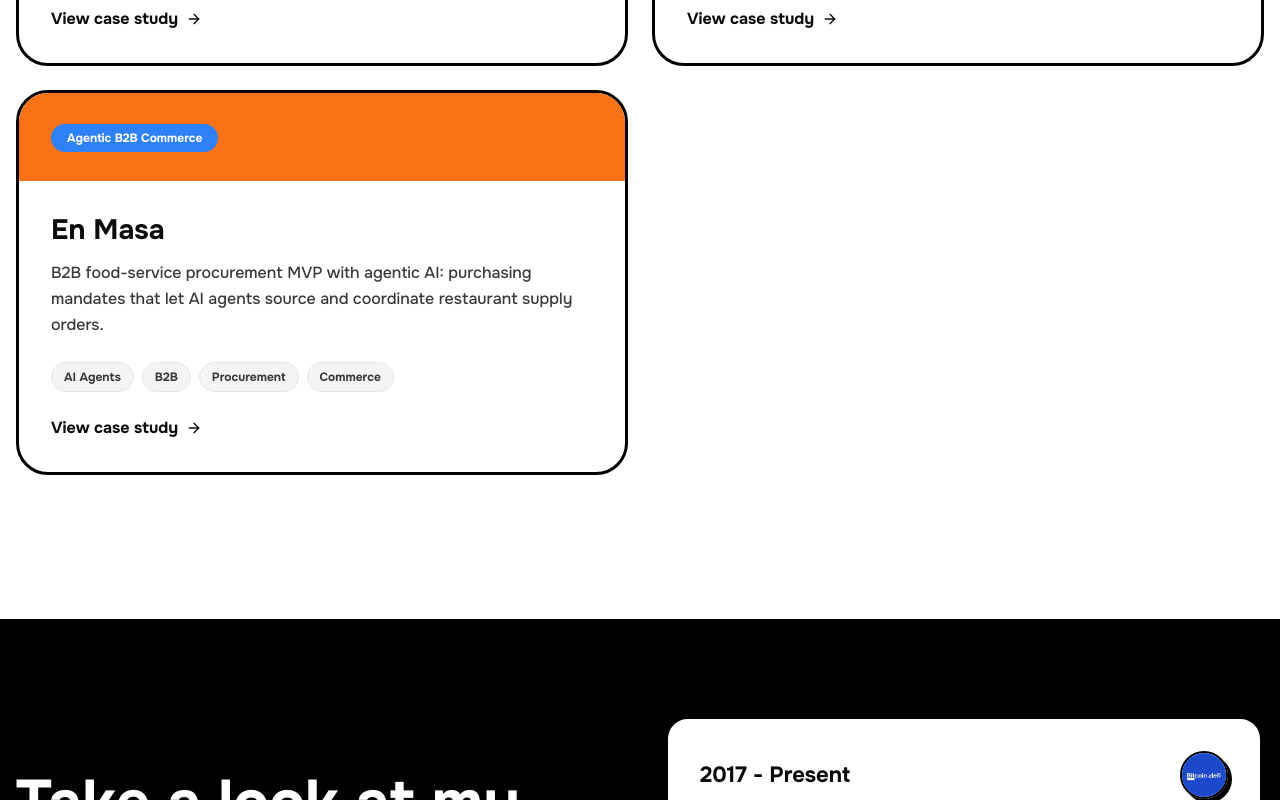
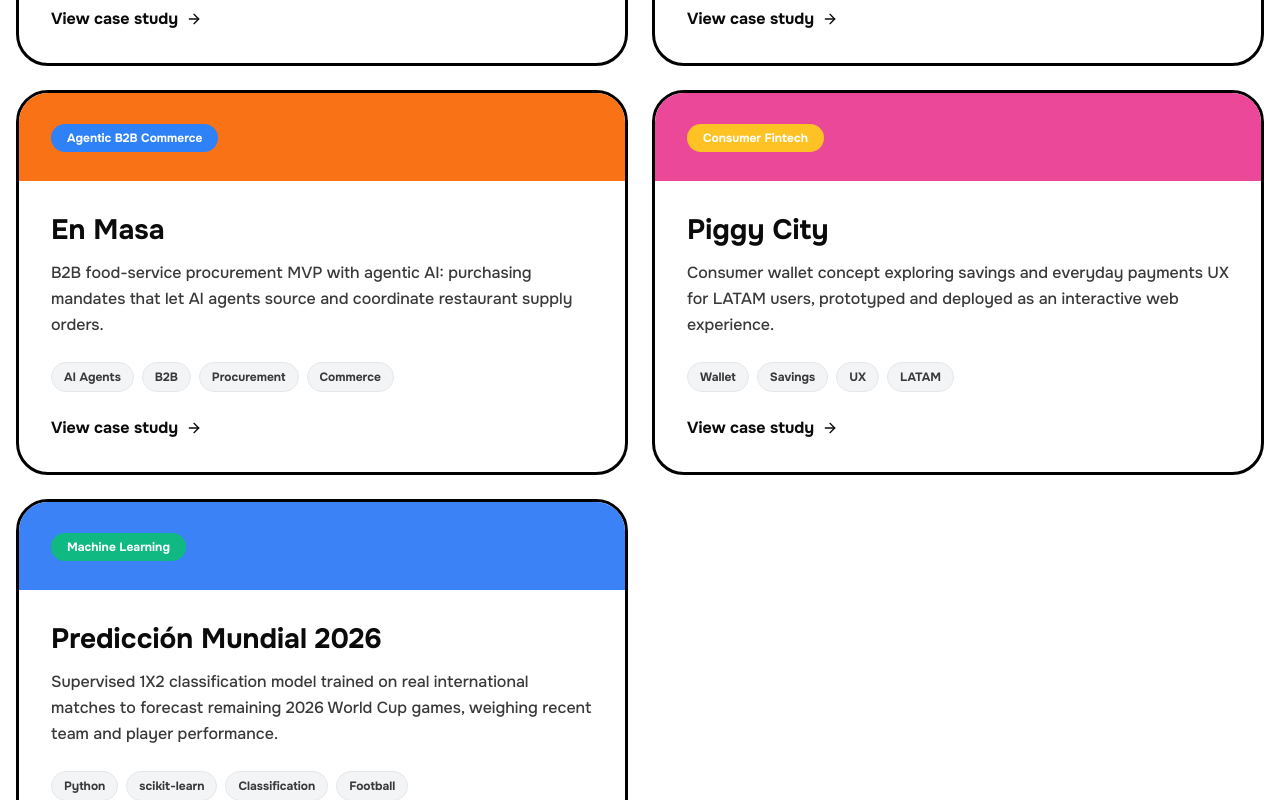
Before and after one commit to leocagli/portfolio-leocagli, a Next.js app: page / in a window 1280 px wide. Shown: the part 7500-8300 px from the top of the page. Built offline with nearby package versions, Linux system fonts and the light colour scheme.

Commit message:
Add Piggy City and Prediccion Mundial 2026 ML cards (EN/ES)

```diff
--- a/components/portfolio-section.tsx
+++ b/components/portfolio-section.tsx
@@ -20,6 +20,8 @@
   { title: "Human vs Bots", bgColor: "bg-[#EF4444]", tagColor: "bg-[#FFC224]", link: "https://github.com/Bitcoindefi/Human-vs-bots" },
   { title: "Agente Smith", bgColor: "bg-[#0B3D2E]", tagColor: "bg-[#22C55E]", link: "https://github.com/Bitcoindefi/agente-smith" },
   { title: "En Masa", bgColor: "bg-[#F97316]", tagColor: "bg-[#2F81F7]", link: "https://github.com/leocagli/en-masa-hackathon" },
+  { title: "Piggy City", bgColor: "bg-[#EC4899]", tagColor: "bg-[#FFC224]", link: "https://v0-piggy-city.vercel.app" },
+  { title: "Predicción Mundial 2026", bgColor: "bg-[#3B82F6]", tagColor: "bg-[#10B981]", link: "https://github.com/Bitcoindefi/prediccion-mundial-2026-ml" },
 ]
 
 const content = {
@@ -103,6 +105,16 @@
         description: "B2B food-service procurement MVP with agentic AI: purchasing mandates that let AI agents source and coordinate restaurant supply orders.",
         tags: ["AI Agents", "B2B", "Procurement", "Commerce"],
       },
+      {
+        category: "Consumer Fintech",
+        description: "Consumer wallet concept exploring savings and everyday payments UX for LATAM users, prototyped and deployed as an interactive web experience.",
+        tags: ["Wallet", "Savings", "UX", "LATAM"],
+      },
+      {
+        category: "Machine Learning",
+        description: "Supervised 1X2 classification model trained on real international matches to forecast remaining 2026 World Cup games, weighing recent team and player performance.",
+        tags: ["Python", "scikit-learn", "Classification", "Football"],
+      },
     ],
   },
   es: {
@@ -184,6 +196,16 @@
         category: "Comercio B2B agéntico",
         description: "MVP de abastecimiento B2B gastronómico con IA agentic: mandatos de compra que permiten a agentes de IA cotizar y coordinar pedidos de insumos para restaurantes.",
         tags: ["Agentes IA", "B2B", "Abastecimiento", "Comercio"],
+      },
+      {
+        category: "Fintech de consumo",
+        description: "Concepto de wallet de consumo que explora la UX de ahorro y pagos cotidianos para usuarios de LATAM, prototipado y deployado como experiencia web interactiva.",
+        tags: ["Wallet", "Ahorro", "UX", "LATAM"],
+      },
+      {
+        category: "Machine Learning",
+        description: "Modelo de clasificación supervisada 1X2 entrenado con partidos internacionales reales para pronosticar los partidos restantes del Mundial 2026, ponderando el rendimiento reciente de equipos y jugadores.",
+        tags: ["Python", "scikit-learn", "Clasificación", "Fútbol"],
       },
     ],
   },
```
